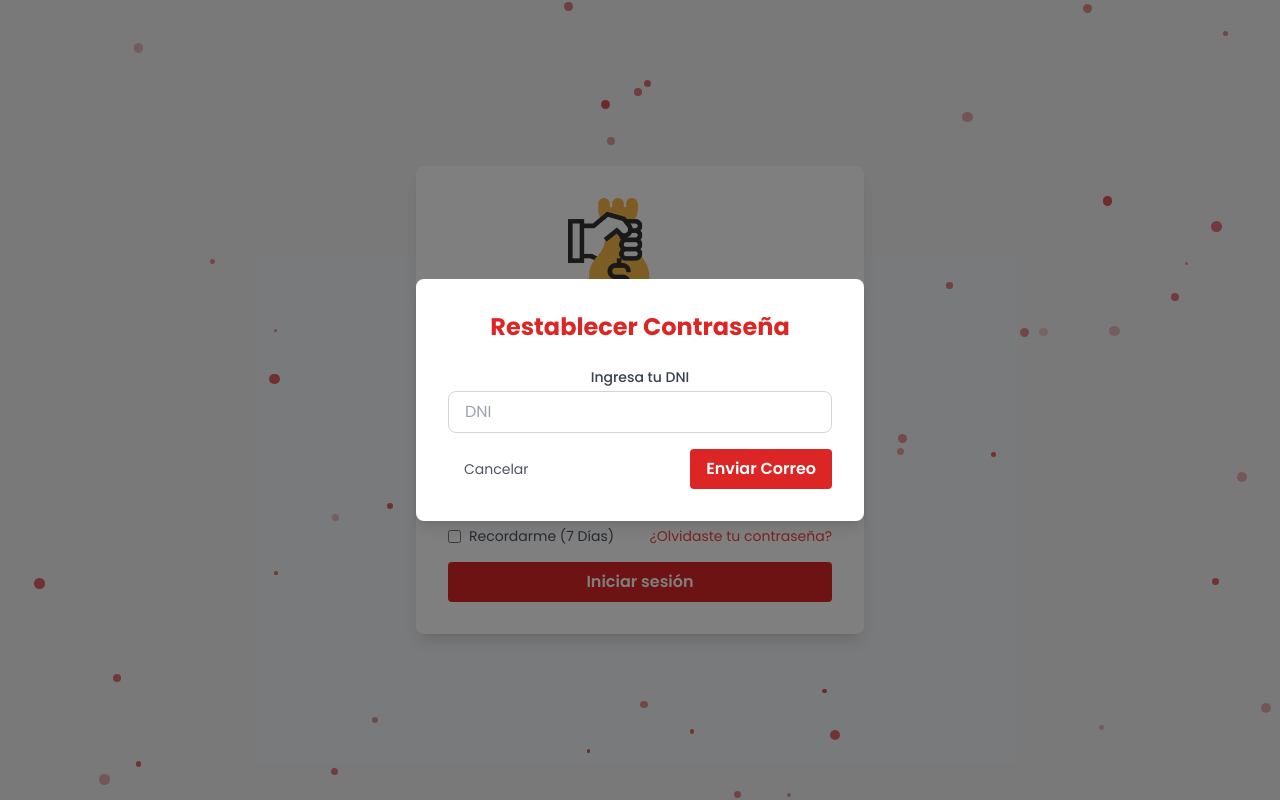
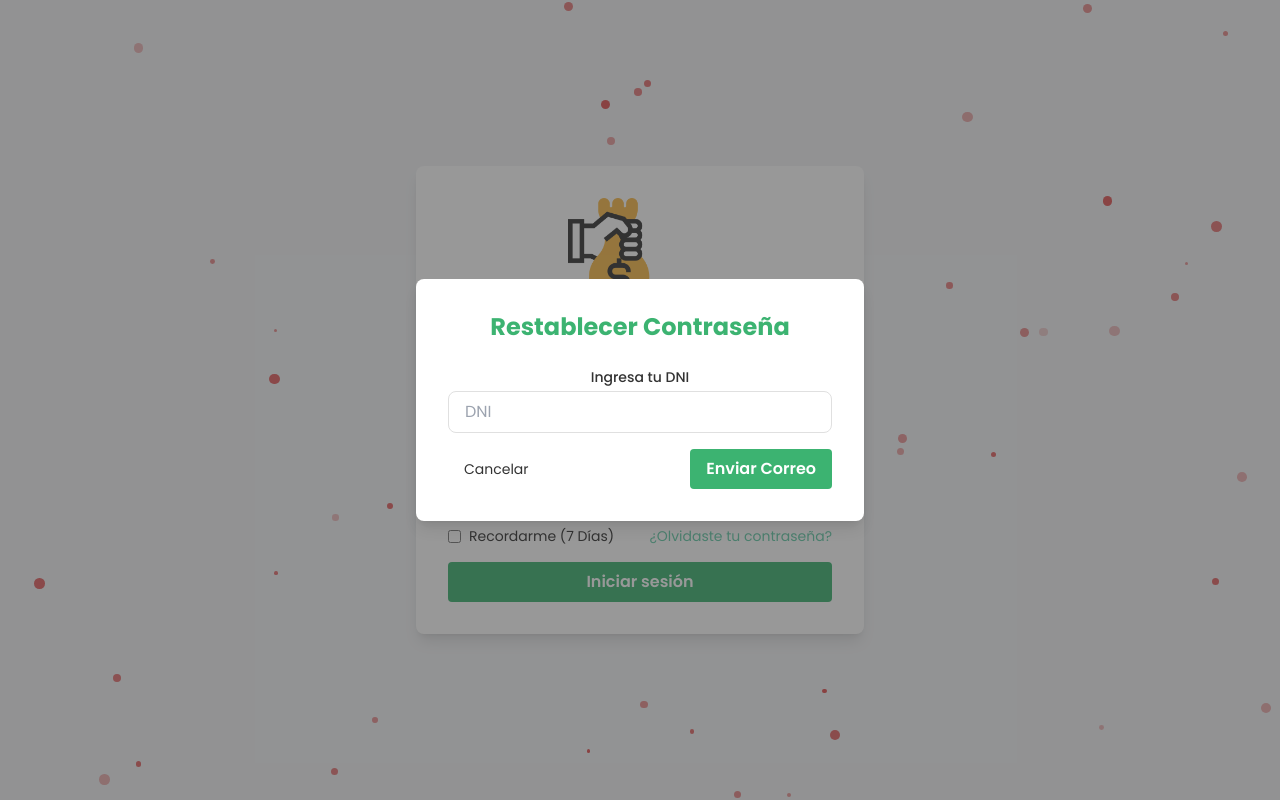
Before and after one commit to ThonyMarckDEV/prestamo_frontend, a React (Create React App) app: page / in a window 1280 px wide. Both pictures are taken after a click on the element "¿Olvidaste tu contraseña?". Built offline with nearby package versions, Linux system fonts and the light colour scheme; no server answers.

Commit message:
added new color configs

```diff
--- a/src/components/Auth/LoginComponents/LoginForm.jsx
+++ b/src/components/Auth/LoginComponents/LoginForm.jsx
@@ -141,7 +141,7 @@ const LoginForm = ({ onLoginSuccess }) => {
           placeholder="Usuario"
           value={username}
           onChange={(e) => setUsername(e.target.value)}
-          className="w-full px-4 py-2 border border-gray-300 rounded focus:outline-none focus:ring-2 focus:ring-red-500"
+          className="w-full px-4 py-2 border border-neutral-gray rounded focus:outline-none focus:ring-2 focus:ring-primary"
           required
         />
         <div className="relative">
@@ -150,13 +150,13 @@ const LoginForm = ({ onLoginSuccess }) => {
             placeholder="Contraseña"
             value={password}
             onChange={(e) => setPassword(e.target.value)}
-            className="w-full px-4 py-2 border border-gray-300 rounded focus:outline-none focus:ring-2 focus:ring-red-500 pr-10"
+            className="w-full px-4 py-2 border border-neutral-gray rounded focus:outline-none focus:ring-2 focus:ring-primary pr-10"
             required
           />
           <button
             type="button"
             onClick={() => setShowPassword((prev) => !prev)}
-            className="absolute right-3 top-1/2 -translate-y-1/2 text-gray-500"
+            className="absolute right-3 top-1/2 -translate-y-1/2 text-neutral-gray"
             tabIndex={-1}
           >
             {showPassword ? <FaEyeSlash size={18} /> : <FaEye size={18} />}
@@ -170,10 +170,10 @@ const LoginForm = ({ onLoginSuccess }) => {
               onChange={(e) => setRememberMe(e.target.checked)}
               className="mr-2"
             />
-            <span className="text-sm text-gray-600">Recordarme (7 Días)</span>
+            <span className="text-sm text-neutral-dark">Recordarme (7 Días)</span>
           </label>
           <div
-            className="text-sm text-red-500 hover:underline cursor-pointer"
+            className="text-sm text-primary-light hover:underline cursor-pointer"
             onClick={() => setShowForgotPassword(true)}
           >
             ¿Olvidaste tu contraseña?
@@ -182,8 +182,7 @@ const LoginForm = ({ onLoginSuccess }) => {
         <button
           type="submit"
           disabled={loading}
-          className={`w-full text-white font-semibold py-2 rounded transition ${loading ? 'bg-red-800' : 'bg-red-600 hover:bg-red-700'
-            }`}
+          className={`w-full text-neutral-white font-semibold py-2 rounded transition ${loading ? 'bg-primary-dark' : 'bg-primary hover:bg-primary-dark'}`}
         >
           {loading ? 'Procesando...' : 'Iniciar sesión'}
         </button>
@@ -191,12 +190,12 @@ const LoginForm = ({ onLoginSuccess }) => {
 
       {/* Forgot Password Modal */}
       {showForgotPassword && (
-        <div className="fixed inset-0 bg-black bg-opacity-50 flex items-center justify-center z-50">
-          <div className="bg-white p-8 rounded-lg shadow-lg w-full max-w-md">
-            <h2 className="text-2xl font-bold mb-6 text-center text-red-600">Restablecer Contraseña</h2>
+        <div className="fixed inset-0 bg-neutral-dark bg-opacity-50 flex items-center justify-center z-50">
+          <div className="bg-neutral-white p-8 rounded-lg shadow-lg w-full max-w-md">
+            <h2 className="text-2xl font-bold mb-6 text-center text-primary">Restablecer Contraseña</h2>
             <form className="space-y-4" onSubmit={handleForgotPassword}>
               <div>
-                <label htmlFor="dni" className="block text-sm font-medium text-gray-700">
+                <label htmlFor="dni" className="block text-sm font-medium text-neutral-dark">
                   Ingresa tu DNI
                 </label>
                 <input
@@ -204,7 +203,7 @@ const LoginForm = ({ onLoginSuccess }) => {
                   id="dni"
                   value={dni}
                   onChange={(e) => setDni(e.target.value)}
-                  className="mt-1 w-full px-4 py-2 border border-gray-300 rounded-lg focus:outline-none focus:ring-2 focus:ring-red-500"
+                  className="mt-1 w-full px-4 py-2 border border-neutral-gray rounded-lg focus:outline-none focus:ring-2 focus:ring-primary"
                   placeholder="DNI"
                   required
                 />
@@ -212,7 +211,7 @@ const LoginForm = ({ onLoginSuccess }) => {
               <div className="flex justify-between">
                 <button
                   type="button"
-                  className="px-4 py-2 text-sm text-gray-600 hover:underline"
+                  className="px-4 py-2 text-sm text-neutral-dark hover:underline"
                   onClick={() => setShowForgotPassword(false)}
                 >
                   Cancelar
@@ -220,8 +219,7 @@ const LoginForm = ({ onLoginSuccess }) => {
                 <button
                   type="submit"
                   disabled={forgotPasswordLoading}
-                  className={`px-4 py-2 text-white font-semibold rounded transition ${forgotPasswordLoading ? 'bg-red-800' : 'bg-red-600 hover:bg-red-700'
-                    }`}
+                  className={`px-4 py-2 text-neutral-white font-semibold rounded transition ${forgotPasswordLoading ? 'bg-primary-dark' : 'bg-primary hover:bg-primary-dark'}`}
                 >
                   {forgotPasswordLoading ? 'Enviando...' : 'Enviar Correo'}
                 </button>
--- a/tailwind.config.js
+++ b/tailwind.config.js
@@ -6,20 +6,21 @@ module.exports = {
     extend: {
       colors: {
         primary: {
-          DEFAULT: '#8B0000', // rojo oscuro principal
-          dark: '#5C0000',    // aún más oscuro
-          light: '#B22222',   // rojo fuego
-          soft: '#D46A6A',    // rojo claro suave
+          DEFAULT: '#3CB371', // MediumSeaGreen (verde equilibrado)
+          dark: '#2E8B57',    // SeaGreen (verde elegante)
+          light: '#66CDAA',   // MediumAquamarine
+          soft: '#A8E6CF',    // Verde menta claro
         },
         neutral: {
           white: '#FFFFFF',
-          softWhite: '#F9F9F9',
-          gray: '#DADADA',
-          dark: '#2A2A2A',
+          softWhite: '#FAFAFA',
+          gray: '#E0E0E0',
+          dark: '#333333',
         },
         accent: {
-          gold: '#FFD700', // dorado sutil para detalles
-          rose: '#C71585', // opcional para llamados a la acción
+          lime: '#A3E635',    // acento fresco
+          mint: '#CFFFE5',    // verde muy suave para fondos
+          gold: '#FBBF24',    // amarillo dorado para resaltar
         },
       },
     },
```
